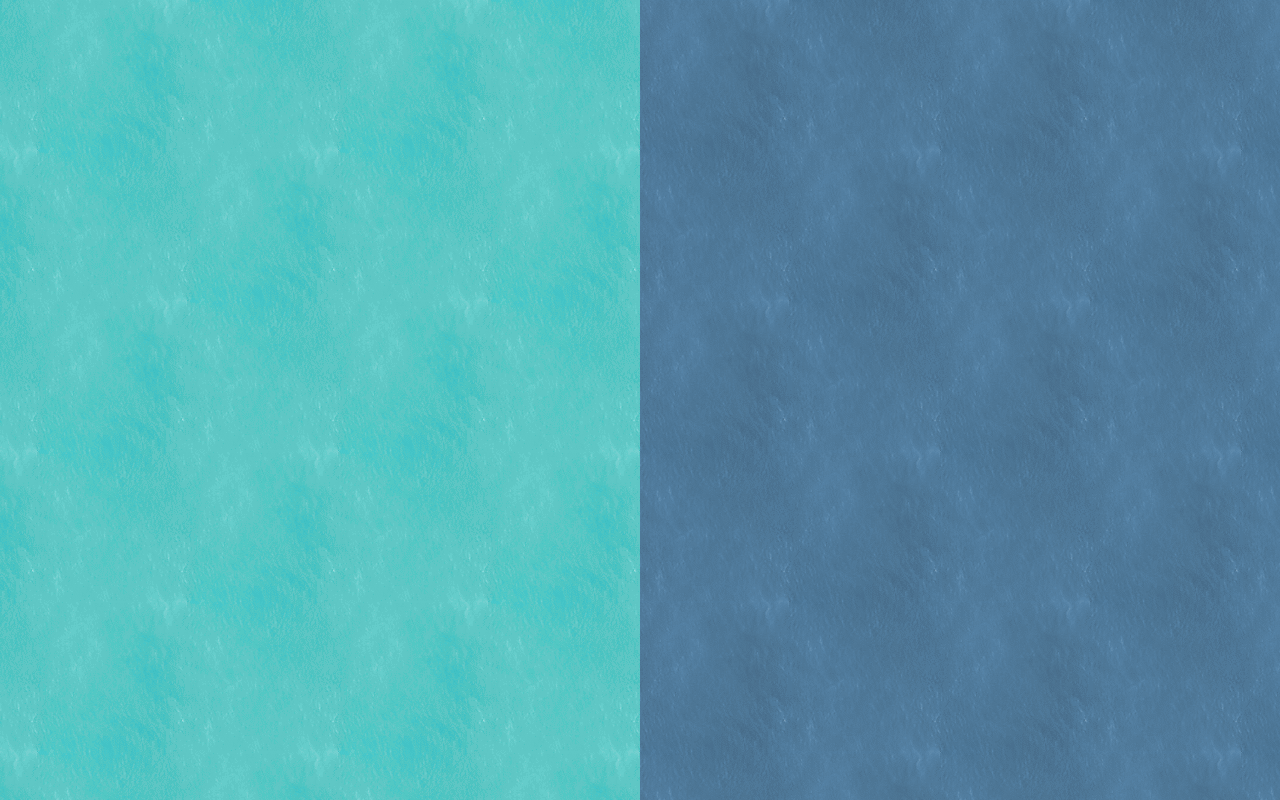
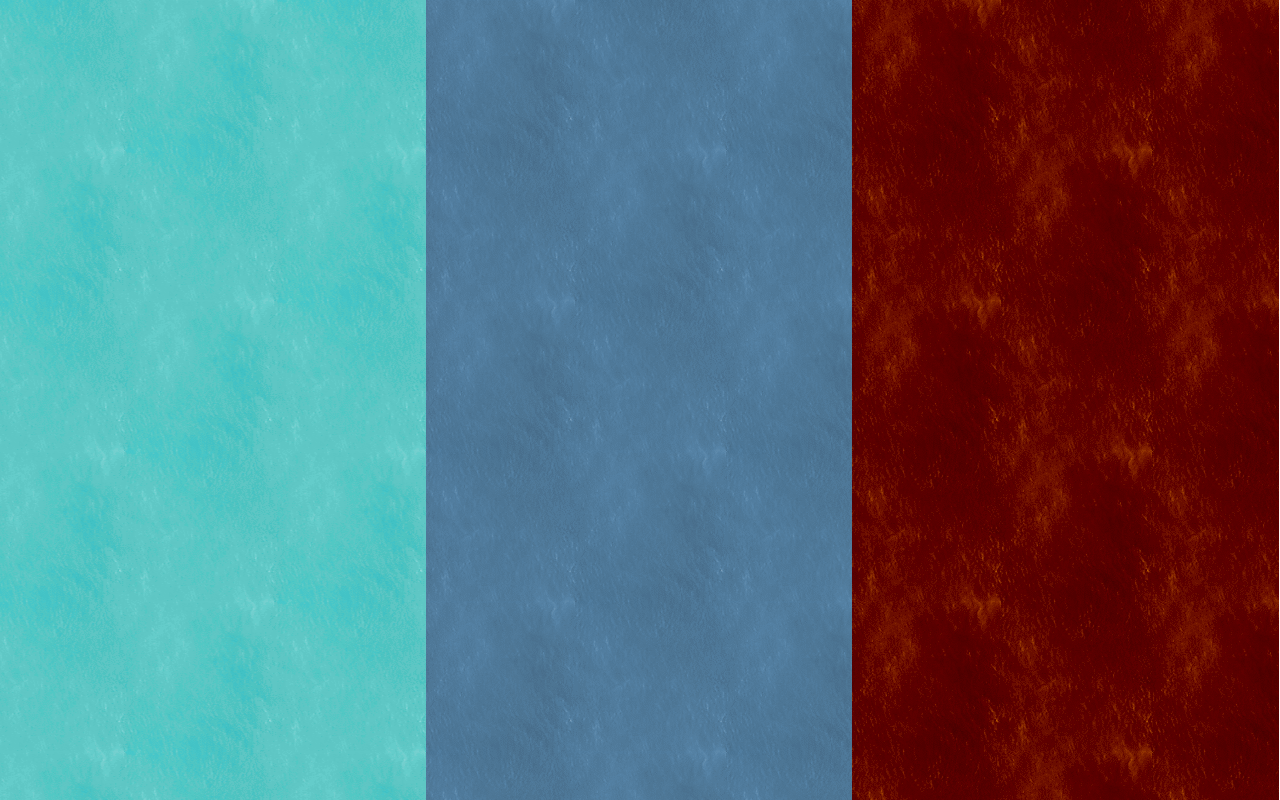
Before and after one commit to AshKyd/isobits, a plain HTML site: page texture-water/water.html in a window 1280 px wide. Drawn offline with Linux system fonts and the light colour scheme.

Commit message:
Added lava to the water textures, because why not?

```diff
--- a/texture-water/water.html
+++ b/texture-water/water.html
@@ -16,7 +16,7 @@
 			}
 			div{
 				height:100%;
-				width:50%;
+				width:33.3%;
 				float:left;
 			}
 			.light{
@@ -24,6 +24,9 @@
 			}
 			.dark{
 				background:url("water-dark.gif") left top;
+			}
+			.lava{
+				background:url("lava.gif") left top;
 			}
 		</style>
 		<script>
@@ -38,6 +41,7 @@
 	<body>
 		<div class="light"></div>
 		<div class="dark"></div>
+		<div class="lava"></div>
 
 	</body>
 </html>
```
Also changed, not shown: texture-water/lava.gif (added).
